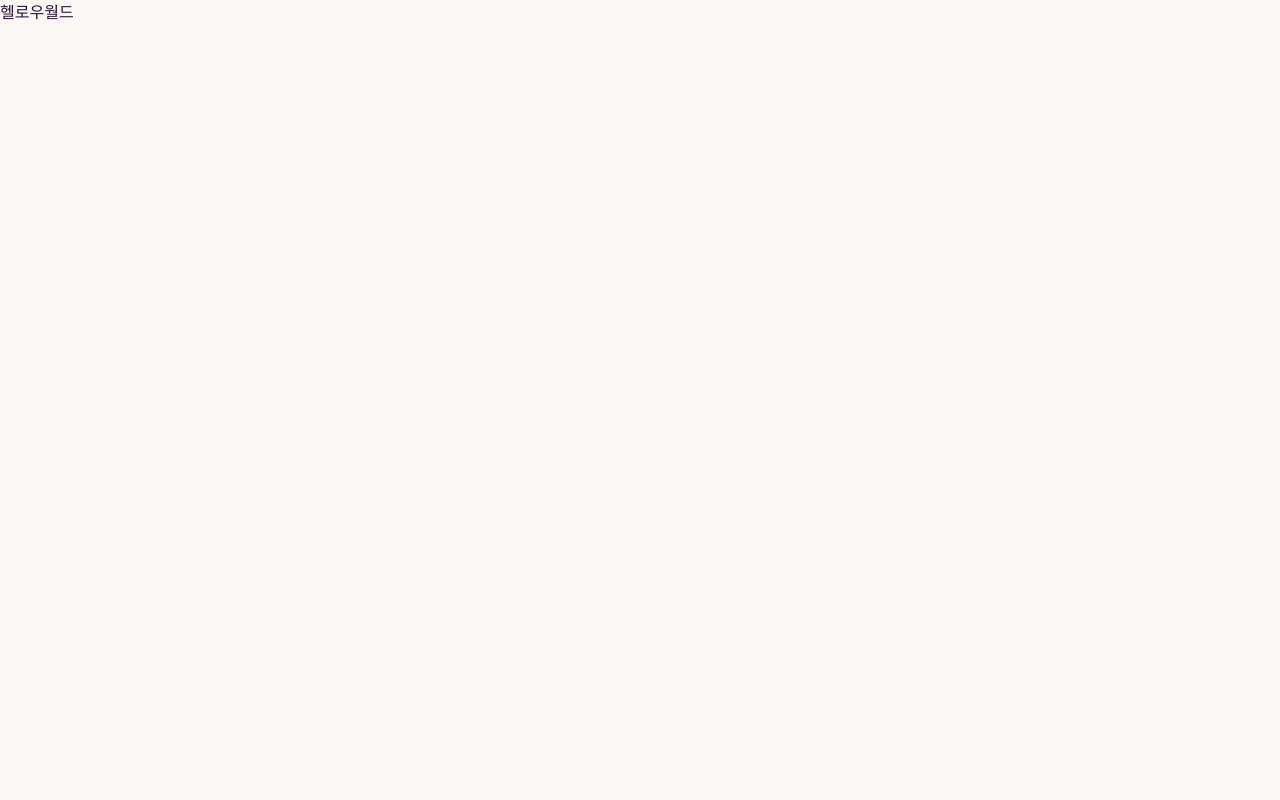
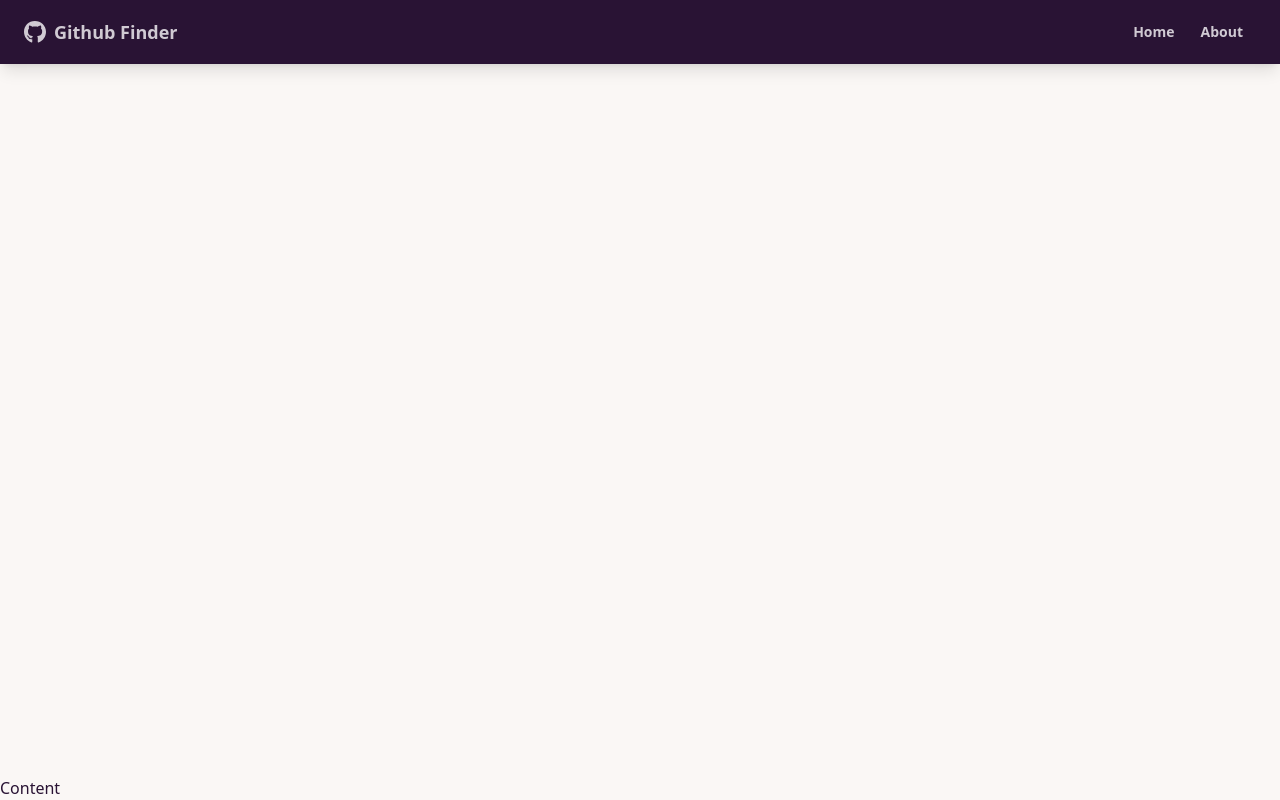
Before and after one commit to soneun/github-finder, a React (Create React App) app: page / in a window 1280 px wide. Built offline with nearby package versions, Linux system fonts and the light colour scheme.

Commit message:
네브바

```diff
--- a/src/App.js
+++ b/src/App.js
@@ -1,7 +1,11 @@
+import Navbar from "./components/layout/Navbar";
+
 function App() {
   return (
-    <div>
-      <h1>헬로우월드</h1>
+    <div className="flex flex-col justify-between h-screen">
+      <Navbar title="Github Finder" />
+
+      <main>Content</main>
     </div>
   );
 }
--- /dev/null
+++ b/src/components/layout/Navbar.jsx
@@ -0,0 +1,41 @@
+import { FaGithub } from "react-icons/fa";
+import { Link } from "react-router-dom";
+import PropTypes from "prop-types";
+
+function Navbar({ title }) {
+  return (
+    <nav className="navbar mb-12 shadow-lg bg-neutral text-neutral-content">
+      <div className="container mx-auto">
+        <div className="flex-none px-2 mx-2">
+          <FaGithub className="inline pr-2 text-3xl" />
+          <a href="/" className="text-lg font-bold align-middle">
+            {title}
+          </a>
+        </div>
+
+        <div className="flex-1 px-2 mx-2">
+          <div className="flex justify-end">
+            <a href="/" className="btn btn-ghost btn-sm rounded-btn">
+              Home
+            </a>
+            <a href="/about" className="btn btn-ghost btn-sm rounded-btn">
+              About
+            </a>
+          </div>
+        </div>
+      </div>
+    </nav>
+  );
+}
+
+//프랍스 타이틀 입력 안했을 때 기본 깃허브 파인더 입력
+Navbar.defaultProps = {
+  title: "Github Finder",
+};
+
+//프랍스 title 타입은 문자열
+Navbar.propTypes = {
+  title: PropTypes.string,
+};
+
+export default Navbar;
```
